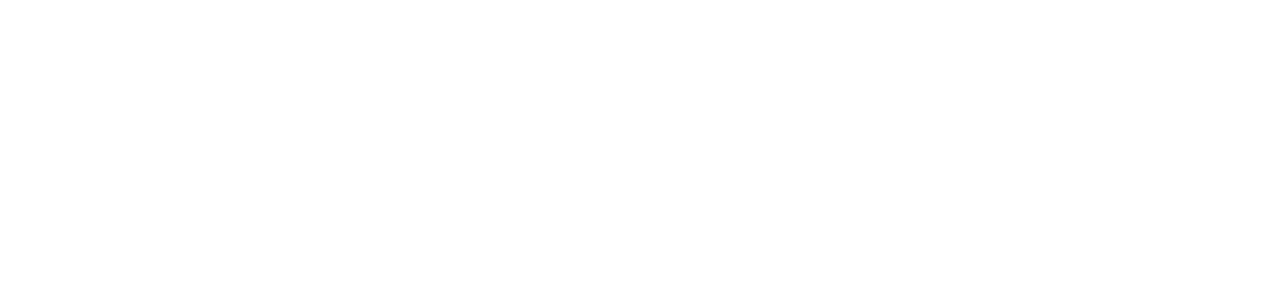
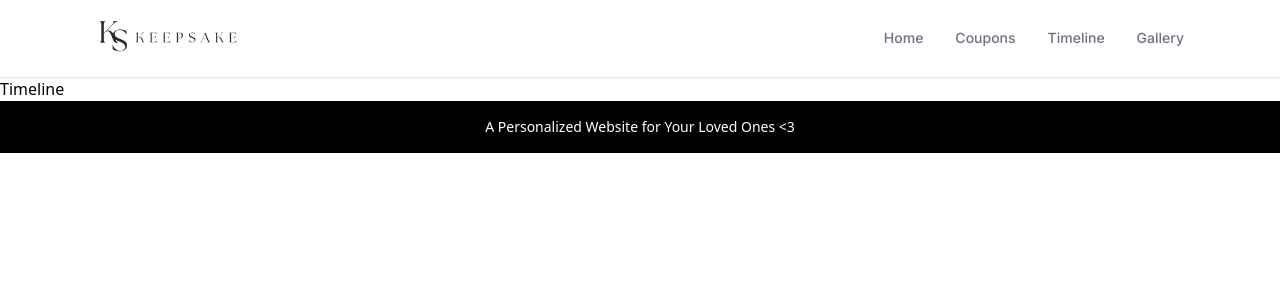
Before and after one commit to arul340/birthday-greeting, a React (Vite) app: page /timeline in a window 1280 px wide. Before the commit this address had no page. Shown: the top 300 px of the page. Built offline with nearby package versions, Linux system fonts and the light colour scheme; a web font is replaced by a local one.

Commit message:
✨feature: routes

```diff
--- a/src/App.tsx
+++ b/src/App.tsx
@@ -1,14 +1,10 @@
-import { BrowserRouter as Router, Routes, Route } from "react-router-dom";
-import Home from "@/pages/home";
+import { RouterProvider } from "react-router-dom";
+import { publicRoutes } from "./routes";
 
 function App() {
   return (
     <>
-      <Router>
-        <Routes>
-          <Route path="/" element={<Home />} />
-        </Routes>
-      </Router>
+      <RouterProvider router={publicRoutes} />
     </>
   );
 }
--- a/src/components/Navbar.tsx
+++ b/src/components/Navbar.tsx
@@ -1,6 +1,13 @@
 import { useState } from "react";
 import { FiMenu, FiX } from "react-icons/fi";
-import { Link } from "react-router-dom";
+import { NavLink } from "react-router-dom";
+
+const navigation = [
+  { name: "Home", href: "/" },
+  { name: "Coupons", href: "/coupons" },
+  { name: "Timeline", href: "/timeline" },
+  { name: "Gallery", href: "/gallery" },
+];
 
 const Navbar = () => {
   const [isOpen, setIsOpen] = useState(false);
@@ -14,9 +21,9 @@
       <div className="container mx-auto flex justify-between items-center p-4 lg:px-24">
         {/* Logo */}
         <div className="text-2xl font-bold flex items-center space-x-2">
-          <Link to={"/"}>
+          <NavLink to={"/"}>
             <img src="logo.png" alt="Logo" className="w-36" />
-          </Link>
+          </NavLink>
         </div>
 
         {/* Hamburger Menu Icon */}
@@ -28,18 +35,15 @@
 
         {/* Desktop Menu Items */}
         <nav className="hidden ml-auto lg:flex lg:space-x-8 text-gray-500 font-medium text-sm ">
-          <Link to="/" className="lg:hover:text-gray-700">
-            Home
-          </Link>
-          <Link to="/" className="lg:hover:text-gray-700">
-            Coupons
-          </Link>
-          <Link to="/" className="lg:hover:text-gray-700">
-            Timeline
-          </Link>
-          <Link to="/" className="lg:hover:text-gray-700">
-            Gallery
-          </Link>
+          {navigation.map((item) => (
+            <NavLink
+              key={item.name}
+              to={item.href}
+              className="lg:hover:text-gray-700"
+            >
+              {item.name}
+            </NavLink>
+          ))}
         </nav>
       </div>
 
@@ -50,26 +54,14 @@
         }`}
       >
         <ul className="flex flex-col text-gray-500 font-semibold p-4">
-          <li className="border-b border-gray-100 hover:bg-gray-50">
-            <a href="#" className="block p-3 py-3 hover:text-gray-400 text-sm">
-              Home
-            </a>
-          </li>
-          <li className="border-b border-gray-100 hover:bg-gray-50">
-            <a href="#" className="block p-3  hover:text-gray-400 text-sm">
-              Coupon
-            </a>
-          </li>
-          <li className="border-b border-gray-100 hover:bg-gray-50">
-            <a href="#" className="block p-3  hover:text-gray-400 text-sm">
-              Gift
-            </a>
-          </li>
-          <li className="border-b border-gray-100 hover:bg-gray-50">
-            <a href="#" className="block p-3  hover:text-gray-400 text-sm">
-              Crossword
-            </a>
-          </li>
+          {navigation.map((item) => (
+            <li
+              key={item.name}
+              className="border-b border-gray-100 hover:bg-gray-50"
+            >
+              <NavLink to={item.href}>{item.name}</NavLink>
+            </li>
+          ))}
         </ul>
       </nav>
     </header>
--- /dev/null
+++ b/src/components/layout.tsx
@@ -0,0 +1,17 @@
+import { Outlet } from "react-router-dom";
+import Navbar from "./navbar";
+import Footer from "./footer";
+
+const Layout = () => {
+  return (
+    <>
+      <Navbar />
+      <main>
+        <Outlet />
+      </main>
+      <Footer />
+    </>
+  );
+};
+
+export default Layout;
--- a/src/pages/home/index.tsx
+++ b/src/pages/home/index.tsx
@@ -1,6 +1,4 @@
 import { useState, useEffect } from "react";
-import Navbar from "@/components/navbar";
-import Footer from "@/components/footer";
 
 const Home = () => {
   const [scrollY, setScrollY] = useState(0);
@@ -18,11 +16,10 @@
   }, []);
 
   const rotationDegree = scrollY * 0.1; // parallax speed
-  const parallaxOffset = scrollY * 0.5; // parallax speed
+  const parallaxOffset = scrollY * 0.5;
 
   return (
     <>
-      <Navbar />
       {/* Hero Section */}
       <div className="bg-header min-h-screen">
         {/* Hero Section */}
@@ -62,8 +59,6 @@
         </section>
         <div className="w-full h-32 bg-header"></div>
       </div>
-
-      <Footer />
     </>
   );
 };
--- /dev/null
+++ b/src/pages/timeline/index.tsx
@@ -0,0 +1,5 @@
+const Timeline = () => {
+  return <div>Timeline</div>;
+};
+
+export default Timeline;
--- /dev/null
+++ b/src/routes.tsx
@@ -0,0 +1,21 @@
+import {
+  createBrowserRouter,
+  createRoutesFromElements,
+  Route,
+} from "react-router-dom";
+import Layout from "@/components/layout";
+import Home from "@/pages/home";
+import Coupons from "@/pages/coupons";
+import Timeline from "@/pages/timeline";
+import Gallery from "@/pages/gallery";
+
+export const publicRoutes = createBrowserRouter(
+  createRoutesFromElements(
+    <Route path="/" element={<Layout />}>
+      <Route path="/" element={<Home />} />
+      <Route path="/coupons" element={<Coupons />} />
+      <Route path="/timeline" element={<Timeline />} />
+      <Route path="/gallery" element={<Gallery />} />
+    </Route>
+  )
+);
```
